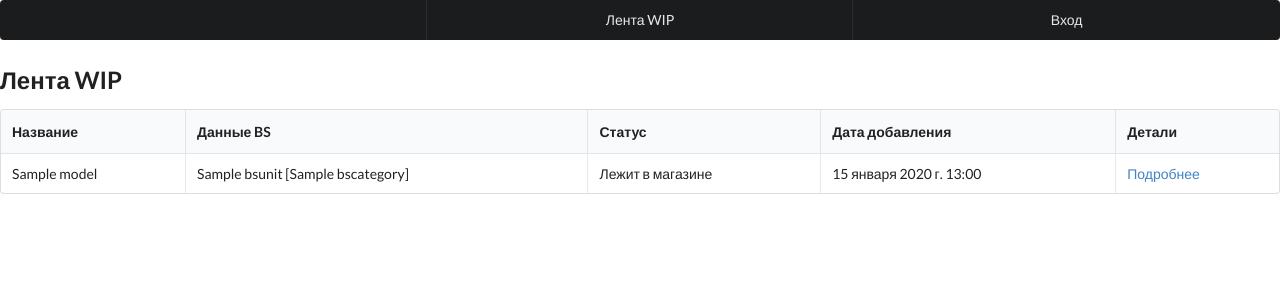
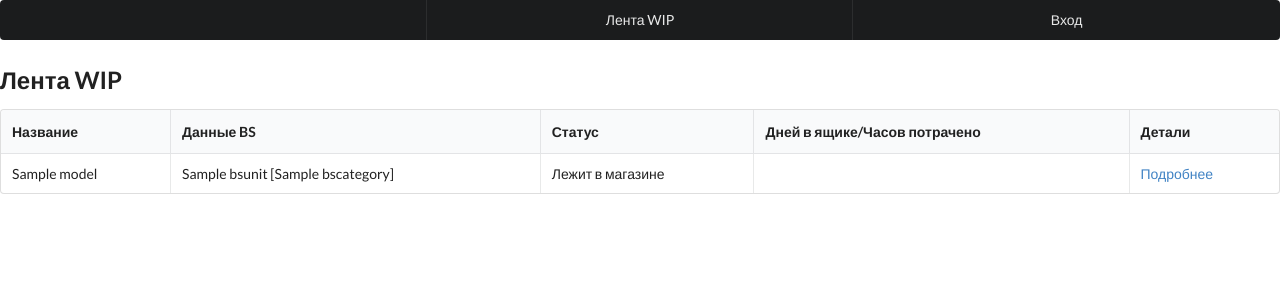
Before and after one commit to fantazey/home_api, a Django app: page /wip/ in a window 1280 px wide. Shown: the top 300 px of the page. Run offline with Django 4.2, Linux system fonts and the light colour scheme; tables that the repository leaves empty hold one stand-in row (values such as "Sample post"); some libraries are stand-ins or nearby versions.

Commit message:
fix main page

```diff
--- a/work_in_progress/models.py
+++ b/work_in_progress/models.py
@@ -128,7 +128,9 @@
         self._update_status(self.Status.DONE, "Готово!")
 
     def get_days_since_buy(self):
-        return (datetime.datetime.now().date() - self.buy_date).days
+        if self.buy_date:
+            return (datetime.datetime.now().date() - self.buy_date).days
+        return 'хз скока'
 
     def get_hours_spent(self):
         return self.modelprogress_set.aggregate(models.Sum('time'))['time__sum']
--- a/work_in_progress/templates/wip/index.html
+++ b/work_in_progress/templates/wip/index.html
@@ -9,7 +9,7 @@
         <th>Название</th>
         <th>Данные BS</th>
         <th>Статус</th>
-        <th>Дата добавления</th>
+        <th>Дней в ящике/Часов потрачено</th>
         <th>Детали</th>
     </tr>
 </thead>
@@ -23,7 +23,13 @@
                 {% endif %}
             </td>
             <td>{{ model.get_status_display }}</td>
-            <td>{{ model.created }}</td>
+            <td>
+                {% if model.status == model.Status.IN_INVENTORY %}
+                    {{ model.get_days_since_buy }} дней
+                {% elif model.status != model.Status.WISHED %}
+                    {{ model.get_hours_spent }} часов
+                {% endif %}
+            </td>
             <td>
                 <div>
                     <a href="{% url 'wip:progress' model.user.username model.id %}">Подробнее</a>
```
